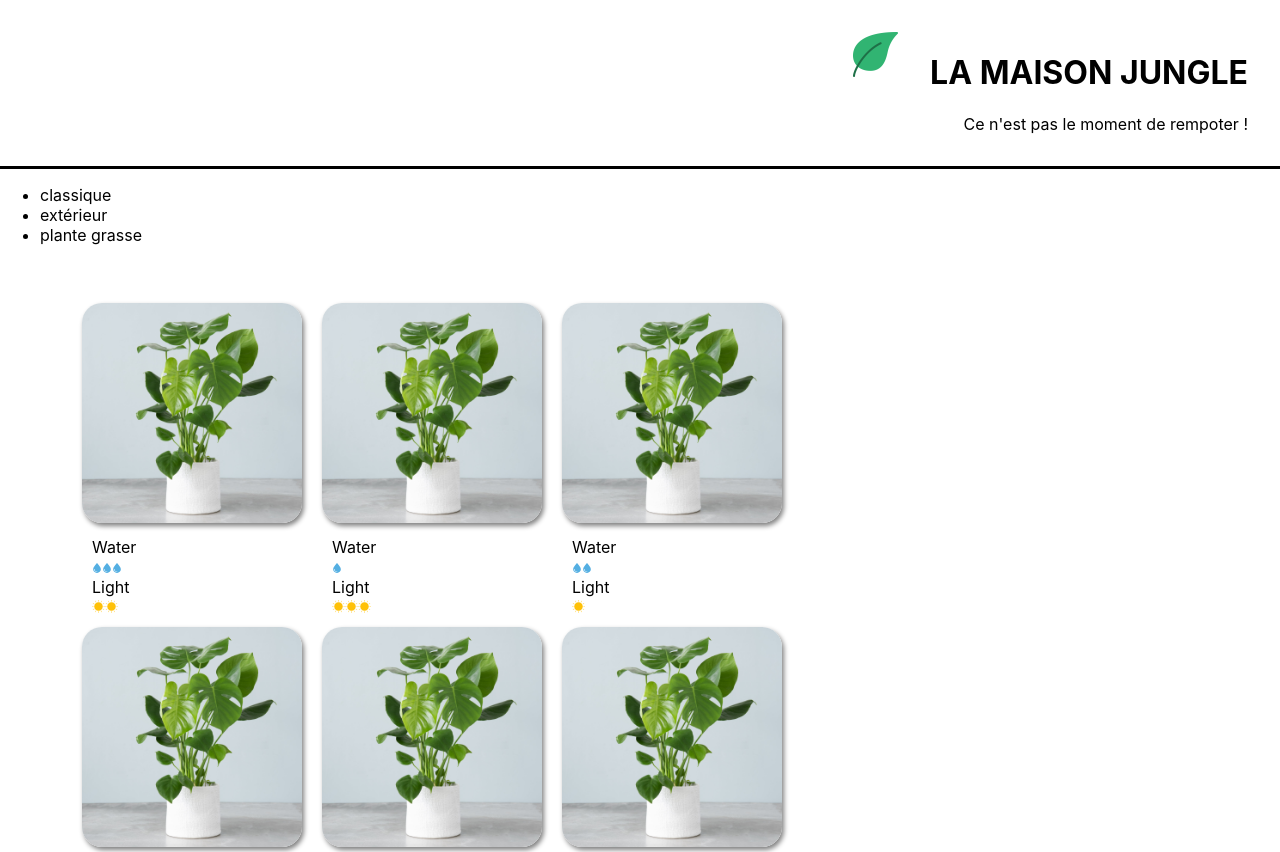
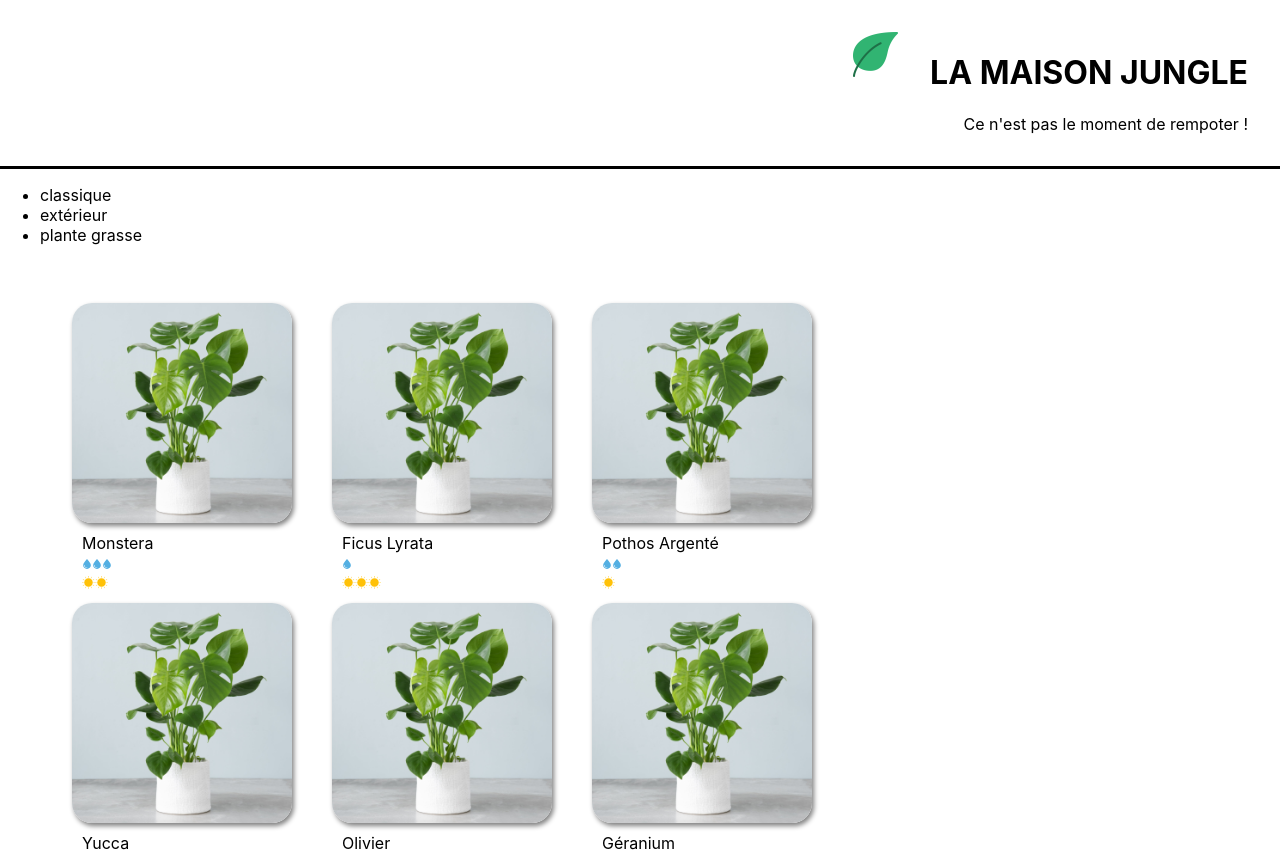
Before and after one commit to AmandineSis/la-maison-jungle, a React (Create React App) app: page / in a window 1280 px wide. Shown: the top 852 px of the page. Built offline with nearby package versions, Linux system fonts and the light colour scheme.

Commit message:
plant name added and styled

```diff
--- a/src/components/PlantItem.js
+++ b/src/components/PlantItem.js
@@ -3,15 +3,12 @@ import '../styles/PlantItem.css'
 
 function PlantItem ({name, cover, id, light, water}){
 
-   return <li key={id} onClick={() => handleClick(name)}>
+   return <li key={id} onClick={() => handleClick(name)} className='lmj-plant-item'>
         <img src={cover} alt={`${name} cover`} className="lmj-plant-item-cover" />
-        <div>
-            <div className="lmj-plant-item">water
+        <p className="lmj-plant-name">{name}</p>
+        <div className="lmj-plant-care">
             <CareScale careType='water' scaleValue={water} />
-            </div>
-            <div className="lmj-plant-item">Light
             <CareScale careType='light' scaleValue={light} />
-            </div>
         </div>
 
     </li>
--- a/src/styles/PlantItem.css
+++ b/src/styles/PlantItem.css
@@ -21,3 +21,11 @@
 	object-fit: fill;
 	border-radius: 20px 20px 0 0 ;
 }
+
+.lmj-plant-care {
+	margin-left: 20px;
+}
+
+.lmj-plant-name {
+	margin: 0 20px;
+}
```
